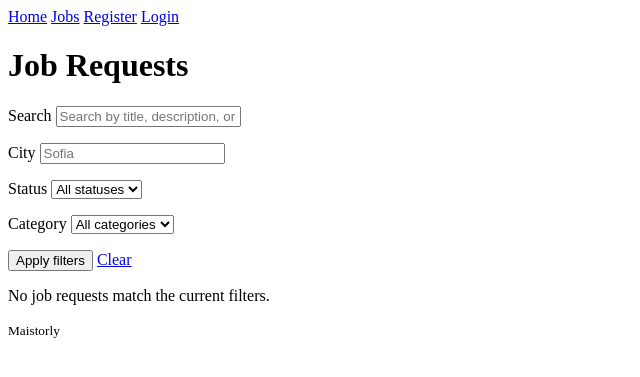
After one commit to YordanVeselinov/maistorly, a Django app: page /jobs/ in a window 1280 px wide. The commit adds this page. Shown: the top 377 px of the page, without its empty margins (0-640 px from the left). Run offline with Django 5.2, Linux system fonts and the light colour scheme; data that the repository does not hold is empty.

Commit message:
feat:Add CBV CRUD and pages for job requests and offers

```diff
--- /dev/null
+++ b/backend/jobs/urls.py
@@ -0,0 +1,25 @@
+from django.urls import path
+
+from .views import (
+    JobRequestCreateView,
+    JobRequestDeleteView,
+    JobRequestDetailView,
+    JobRequestListView,
+    JobRequestUpdateView,
+    MyJobRequestListView,
+    MyOffersListView,
+    OfferCreateView,
+)
+
+app_name = "jobs"
+
+urlpatterns = [
+    path("", JobRequestListView.as_view(), name="job_list"),
+    path("mine/", MyJobRequestListView.as_view(), name="my_jobs"),
+    path("create/", JobRequestCreateView.as_view(), name="job_create"),
+    path("offers/mine/", MyOffersListView.as_view(), name="my_offers"),
+    path("<int:pk>/", JobRequestDetailView.as_view(), name="job_detail"),
+    path("<int:pk>/edit/", JobRequestUpdateView.as_view(), name="job_update"),
+    path("<int:pk>/delete/", JobRequestDeleteView.as_view(), name="job_delete"),
+    path("<int:pk>/offers/create/", OfferCreateView.as_view(), name="offer_create"),
+]
--- /dev/null
+++ b/backend/jobs/views.py
@@ -0,0 +1,221 @@
+from django.contrib.auth.mixins import LoginRequiredMixin, UserPassesTestMixin
+from django.db.models import Q
+from django.http import Http404
+from django.urls import reverse, reverse_lazy
+from django.views.generic import CreateView, DeleteView, DetailView, ListView, UpdateView
+
+from accounts.signals import CRAFTSMEN_GROUP
+
+from .forms import (
+    JobRequestCreateForm,
+    JobRequestDeleteConfirmForm,
+    JobRequestUpdateForm,
+    OfferCreateForm,
+)
+from .models import JobRequest, Offer
+from services.models import Category
+
+
+class CraftsmanRequiredMixin(LoginRequiredMixin, UserPassesTestMixin):
+    raise_exception = True
+
+    def test_func(self):
+        return self.request.user.groups.filter(name=CRAFTSMEN_GROUP).exists()
+
+
+class JobRequestListView(ListView):
+    model = JobRequest
+    template_name = "jobs/job_list.html"
+    context_object_name = "job_requests"
+
+    def get_queryset(self):
+        queryset = (
+            JobRequest.objects.select_related("owner")
+            .prefetch_related("categories", "required_skills")
+        )
+
+        city = self.request.GET.get("city", "").strip()
+        status = self.request.GET.get("status", "").strip()
+        category = self.request.GET.get("category", "").strip()
+        search_query = self.request.GET.get("q", "").strip()
+
+        if city:
+            queryset = queryset.filter(city__iexact=city)
+
+        if status:
+            queryset = queryset.filter(status=status)
+
+        if category:
+            queryset = queryset.filter(categories__id=category)
+
+        if search_query:
+            queryset = queryset.filter(
+                Q(title__icontains=search_query)
+                | Q(description__icontains=search_query)
+                | Q(city__icontains=search_query)
+            )
+
+        return queryset.distinct()
+
+    def get_context_data(self, **kwargs):
+        context = super().get_context_data(**kwargs)
+        context["categories"] = Category.objects.all()
+        context["status_choices"] = JobRequest.Status.choices
+        context["current_filters"] = {
+            "city": self.request.GET.get("city", "").strip(),
+            "status": self.request.GET.get("status", "").strip(),
+            "category": self.request.GET.get("category", "").strip(),
+            "q": self.request.GET.get("q", "").strip(),
+        }
+        return context
+
+
+class JobRequestDetailView(DetailView):
+    model = JobRequest
+    template_name = "jobs/job_detail.html"
+    context_object_name = "job_request"
+
+    def get_queryset(self):
+        return JobRequest.objects.select_related("owner").prefetch_related(
+            "categories",
+            "required_skills",
+            "offers__craftsman",
+        )
+
+    def get_context_data(self, **kwargs):
+        context = super().get_context_data(**kwargs)
+        user = self.request.user
+        is_authenticated = user.is_authenticated
+        is_owner = is_authenticated and user == self.object.owner
+        is_craftsman = is_authenticated and user.groups.filter(name=CRAFTSMEN_GROUP).exists()
+
+        context["is_owner"] = is_owner
+        context["can_create_offer"] = (
+            is_authenticated
+            and is_craftsman
+            and user != self.object.owner
+        )
+        context["offers"] = self.object.offers.select_related("craftsman").all() if is_owner else []
+        return context
+
+
+class JobRequestCreateView(LoginRequiredMixin, CreateView):
+    model = JobRequest
+    form_class = JobRequestCreateForm
+    template_name = "jobs/job_form.html"
+
+    def form_valid(self, form):
+        form.instance.owner = self.request.user
+        return super().form_valid(form)
+
+    def get_success_url(self):
+        return reverse("jobs:job_detail", kwargs={"pk": self.object.pk})
+
+    def get_context_data(self, **kwargs):
+        context = super().get_context_data(**kwargs)
+        context["page_title"] = "Create Job Request"
+        context["submit_label"] = "Create job request"
+        return context
+
+
+class JobRequestUpdateView(LoginRequiredMixin, UserPassesTestMixin, UpdateView):
+    model = JobRequest
+    form_class = JobRequestUpdateForm
+    template_name = "jobs/job_form.html"
+    raise_exception = True
+
+    def get_queryset(self):
+        return JobRequest.objects.filter(owner=self.request.user).prefetch_related(
+            "categories",
+            "required_skills",
+        )
+
+    def test_func(self):
+        return self.get_object().owner == self.request.user
+
+    def get_success_url(self):
+        return reverse("jobs:job_detail", kwargs={"pk": self.object.pk})
+
+    def get_context_data(self, **kwargs):
+        context = super().get_context_data(**kwargs)
+        context["page_title"] = "Edit Job Request"
+        context["submit_label"] = "Save changes"
+        return context
+
+
+class JobRequestDeleteView(LoginRequiredMixin, UserPassesTestMixin, DeleteView):
+    model = JobRequest
+    form_class = JobRequestDeleteConfirmForm
+    template_name = "jobs/job_confirm_delete.html"
+    success_url = reverse_lazy("jobs:my_jobs")
+    raise_exception = True
+
+    def get_queryset(self):
+        return JobRequest.objects.filter(owner=self.request.user)
+
+    def test_func(self):
+        return self.get_object().owner == self.request.user
+
+    def get_form_kwargs(self):
+        kwargs = super().get_form_kwargs()
+        kwargs["instance"] = self.object
+        return kwargs
+
+    def get_context_data(self, **kwargs):
+        context = super().get_context_data(**kwargs)
+        context["job_request"] = self.object
+        return context
+
+
+class MyJobRequestListView(LoginRequiredMixin, ListView):
+    model = JobRequest
+    template_name = "jobs/my_jobs.html"
+    context_object_name = "job_requests"
+
+    def get_queryset(self):
+        return (
+            JobRequest.objects.filter(owner=self.request.user)
+            .prefetch_related("categories", "required_skills")
+        )
+
+
+class OfferCreateView(CraftsmanRequiredMixin, CreateView):
+    model = Offer
+    form_class = OfferCreateForm
+    template_name = "jobs/offer_form.html"
+
+    def dispatch(self, request, *args, **kwargs):
+        self.job_request = JobRequest.objects.select_related("owner").filter(
+            pk=kwargs["pk"]
+        ).first()
+        if self.job_request is None:
+            raise Http404("Job request not found.")
+        return super().dispatch(request, *args, **kwargs)
+
+    def get_form_kwargs(self):
+        kwargs = super().get_form_kwargs()
+        kwargs["craftsman"] = self.request.user
+        kwargs["job_request"] = self.job_request
+        return kwargs
+
+    def get_success_url(self):
+        return reverse("jobs:job_detail", kwargs={"pk": self.job_request.pk})
+
+    def get_context_data(self, **kwargs):
+        context = super().get_context_data(**kwargs)
+        context["job_request"] = self.job_request
+        context["page_title"] = "Submit Offer"
+        context["submit_label"] = "Submit offer"
+        return context
+
+
+class MyOffersListView(CraftsmanRequiredMixin, ListView):
+    model = Offer
+    template_name = "jobs/my_offers.html"
+    context_object_name = "offers"
+
+    def get_queryset(self):
+        return Offer.objects.filter(craftsman=self.request.user).select_related(
+            "job_request",
+            "job_request__owner",
+        )
--- a/backend/maistorly/urls.py
+++ b/backend/maistorly/urls.py
@@ -23,4 +23,5 @@ urlpatterns = [
     path("", HomeView.as_view(), name="home"),
     path('admin/', admin.site.urls),
     path("accounts/", include("accounts.urls")),
+    path("jobs/", include("jobs.urls")),
 ]
--- a/backend/templates/base.html
+++ b/backend/templates/base.html
@@ -9,7 +9,10 @@
     <header>
         <nav>
             <a href="{% url 'home' %}">Home</a>
+            <a href="{% url 'jobs:job_list' %}">Jobs</a>
             {% if request.user.is_authenticated %}
+                <a href="{% url 'jobs:my_jobs' %}">My Jobs</a>
+                <a href="{% url 'jobs:my_offers' %}">My Offers</a>
                 <a href="{% url 'accounts:profile' %}">Profile</a>
                 <form method="post" action="{% url 'accounts:logout' %}" style="display:inline;">
                     {% csrf_token %}
--- /dev/null
+++ b/backend/templates/jobs/job_list.html
@@ -0,0 +1,57 @@
+{% extends "base.html" %}
+
+{% block title %}Jobs{% endblock %}
+
+{% block content %}
+<h1>Job Requests</h1>
+
+<form method="get">
+    <p>
+        <label for="id_q">Search</label>
+        <input id="id_q" type="text" name="q" value="{{ current_filters.q }}" placeholder="Search by title, description, or city">
+    </p>
+    <p>
+        <label for="id_city">City</label>
+        <input id="id_city" type="text" name="city" value="{{ current_filters.city }}" placeholder="Sofia">
+    </p>
+    <p>
+        <label for="id_status">Status</label>
+        <select id="id_status" name="status">
+            <option value="">All statuses</option>
+            {% for value, label in status_choices %}
+            <option value="{{ value }}"{% if current_filters.status == value %} selected{% endif %}>{{ label }}</option>
+            {% endfor %}
+        </select>
+    </p>
+    <p>
+        <label for="id_category">Category</label>
+        <select id="id_category" name="category">
+            <option value="">All categories</option>
+            {% for category in categories %}
+            <option value="{{ category.id }}"{% if current_filters.category == category.id|stringformat:"s" %} selected{% endif %}>{{ category.name }}</option>
+            {% endfor %}
+        </select>
+    </p>
+    <button type="submit">Apply filters</button>
+    <a href="{% url 'jobs:job_list' %}">Clear</a>
+</form>
+
+{% if request.user.is_authenticated %}
+<p><a href="{% url 'jobs:job_create' %}">Create a job request</a></p>
+{% endif %}
+
+{% if job_requests %}
+    {% for job_request in job_requests %}
+    <article>
+        <h2><a href="{% url 'jobs:job_detail' job_request.pk %}">{{ job_request.title }}</a></h2>
+        <p>City: {{ job_request.city }}</p>
+        <p>Status: {{ job_request.get_status_display }}</p>
+        <p>Budget: {{ job_request.budget_min }} - {{ job_request.budget_max }}</p>
+        <p>Preferred date: {{ job_request.preferred_date }}</p>
+        <p>Posted by: {{ job_request.owner }}</p>
+    </article>
+    {% endfor %}
+{% else %}
+<p>No job requests match the current filters.</p>
+{% endif %}
+{% endblock %}
```
Also changed, not shown: backend/templates/jobs/job_confirm_delete.html (added, +24 -0 lines), backend/templates/jobs/job_detail.html (added, +61 -0 lines), backend/templates/jobs/job_form.html (added, +23 -0 lines), backend/templates/jobs/my_jobs.html (added, +25 -0 lines), backend/templates/jobs/my_offers.html (added, +22 -0 lines), backend/templates/jobs/offer_form.html (added, +24 -0 lines).
